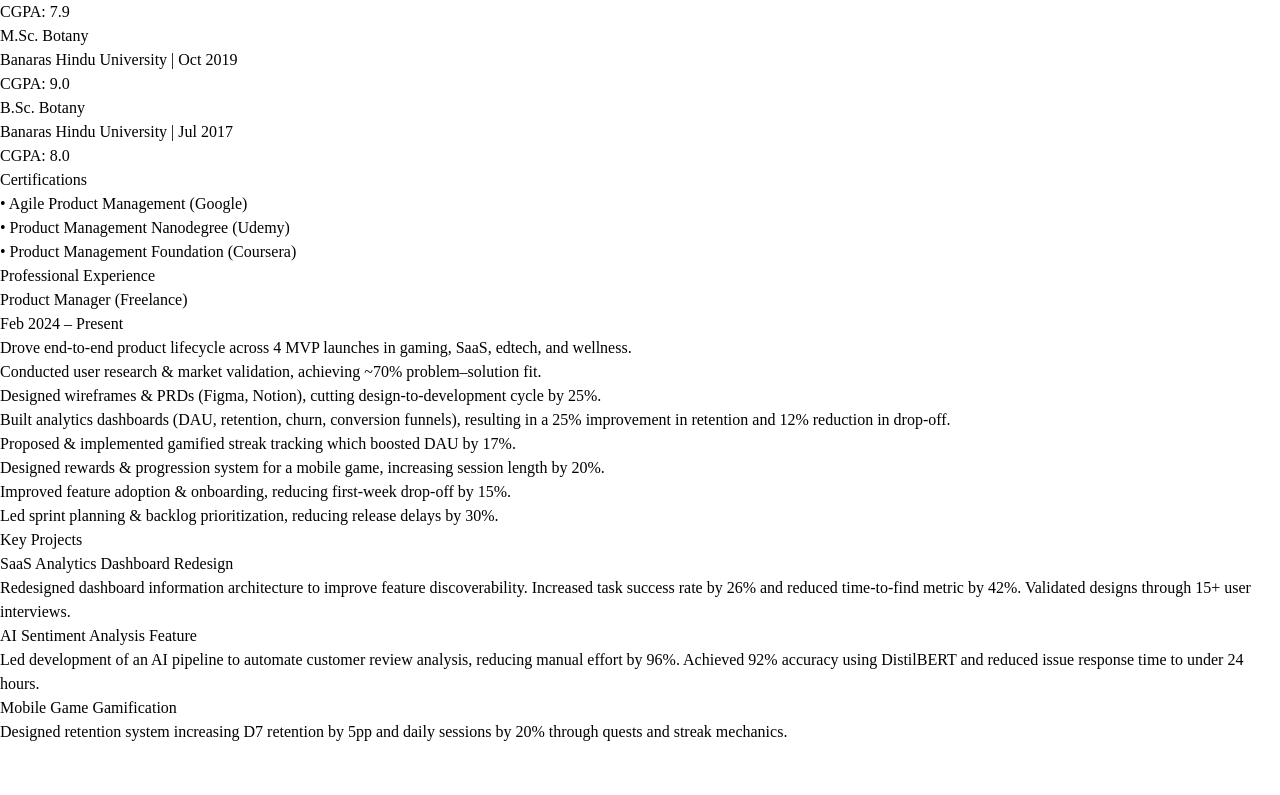
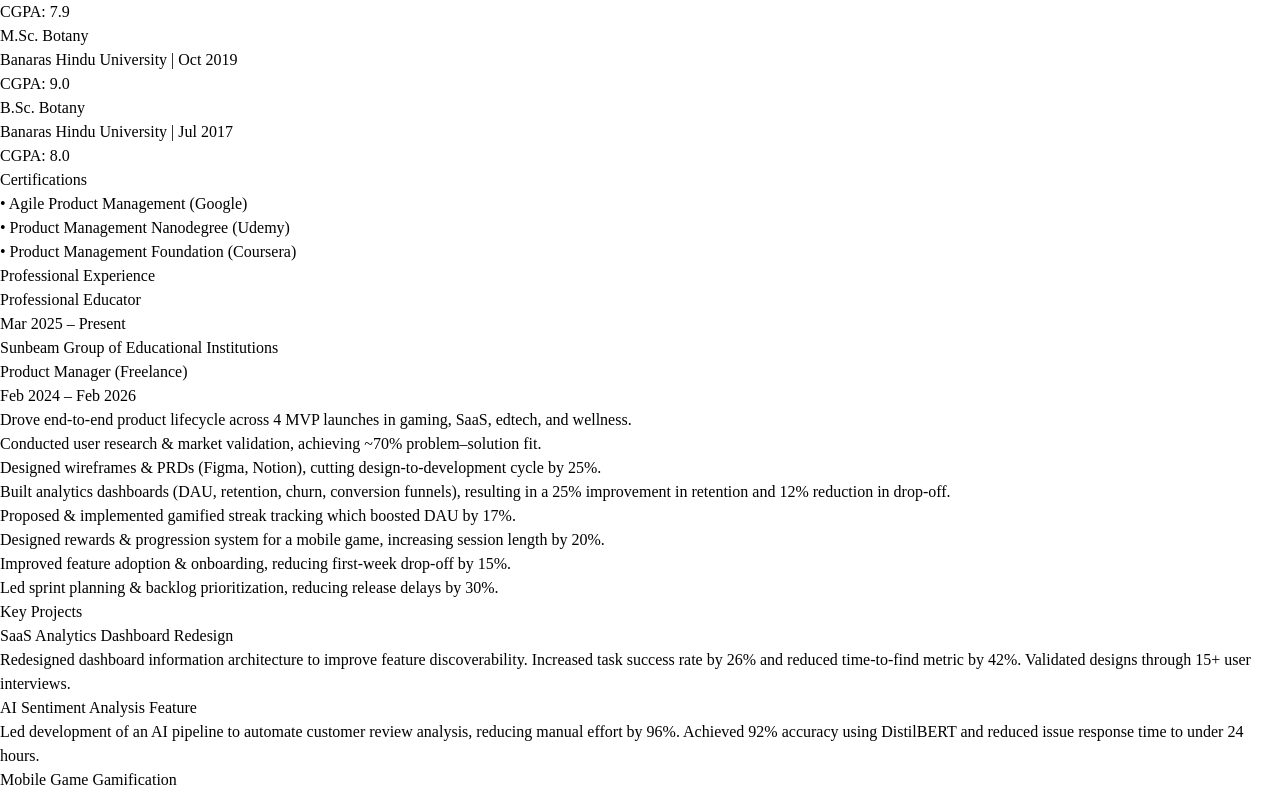
Before and after one commit to Srivastavabee/Bhavya-Portfolio, a React (Vite) app in the folder client/: page /resume in a window 1280 px wide. Shown: the part 559-1354 px from the top of the page. Before the commit the page ends 1303 px from the top, so only its background shows below. Built offline with nearby package versions, Linux system fonts and the light colour scheme.

Commit message:
Update resume experience dates and add educator role
Co-Authored-By: Claude Sonnet 5.5 <noreply@anthropic.com>
Claude-Session: https://claude.ai/code/session_01CWXyEtp158e5qvW2ALeZNe

```diff
--- a/client/src/pages/Resume.tsx
+++ b/client/src/pages/Resume.tsx
@@ -116,8 +116,16 @@ export default function Resume() {
               <div className="space-y-10">
                 <div className="group">
                   <div className="flex flex-col md:flex-row justify-between md:items-baseline mb-2">
+                    <h4 className="text-xl font-bold font-display">Professional Educator</h4>
+                    <span className="text-sm font-mono text-muted-foreground">Mar 2025 – Present</span>
+                  </div>
+                  <p className="text-sm text-gray-700 mt-1">Sunbeam Group of Educational Institutions</p>
+                </div>
+
+                <div className="group">
+                  <div className="flex flex-col md:flex-row justify-between md:items-baseline mb-2">
                     <h4 className="text-xl font-bold font-display">Product Manager (Freelance)</h4>
-                    <span className="text-sm font-mono text-muted-foreground">Feb 2024 – Present</span>
+                    <span className="text-sm font-mono text-muted-foreground">Feb 2024 – Feb 2026</span>
                   </div>
                   <ul className="list-disc pl-4 space-y-3 text-sm text-gray-700 leading-relaxed mt-4">
                     <li>Drove end-to-end product lifecycle across 4 MVP launches in gaming, SaaS, edtech, and wellness.</li>
```
